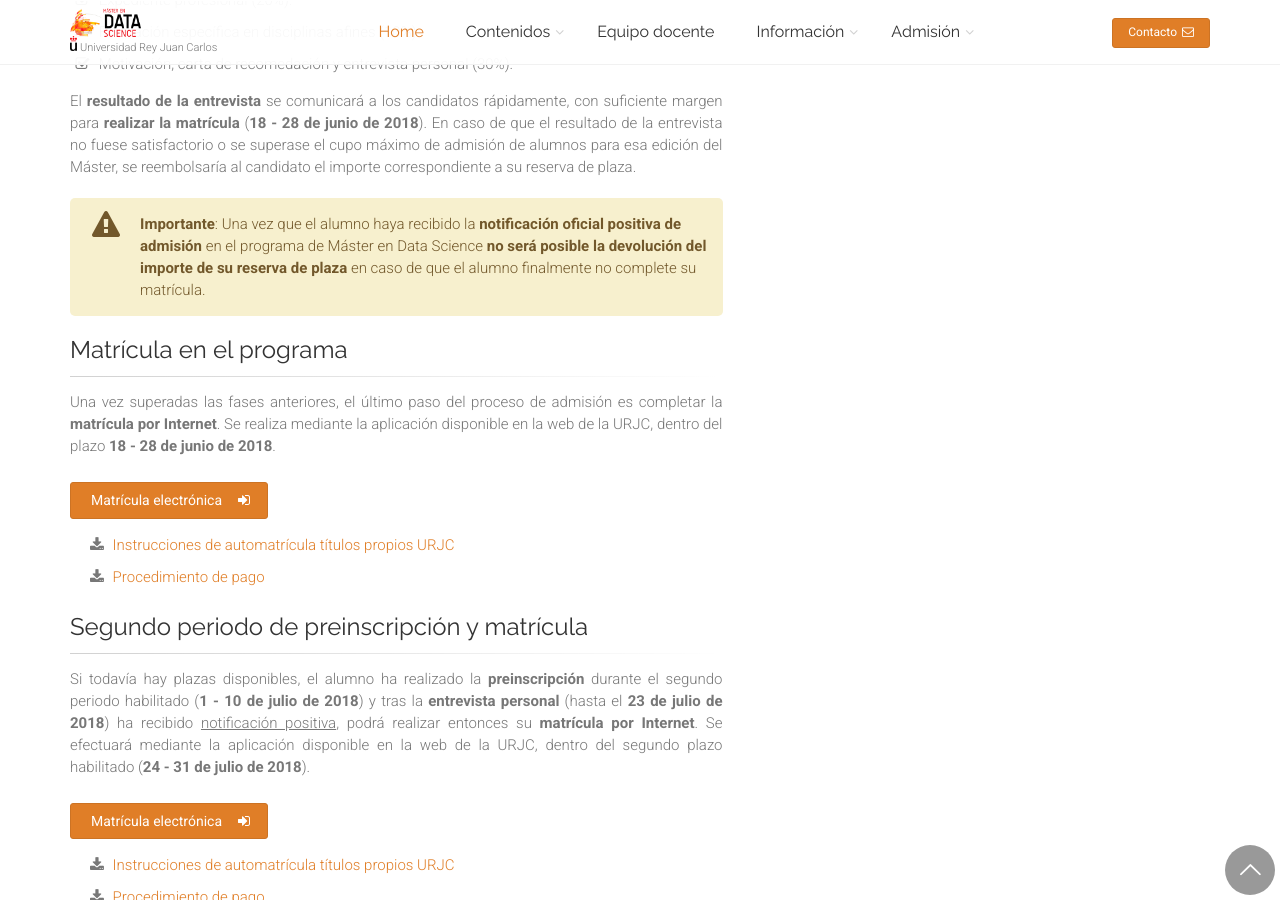
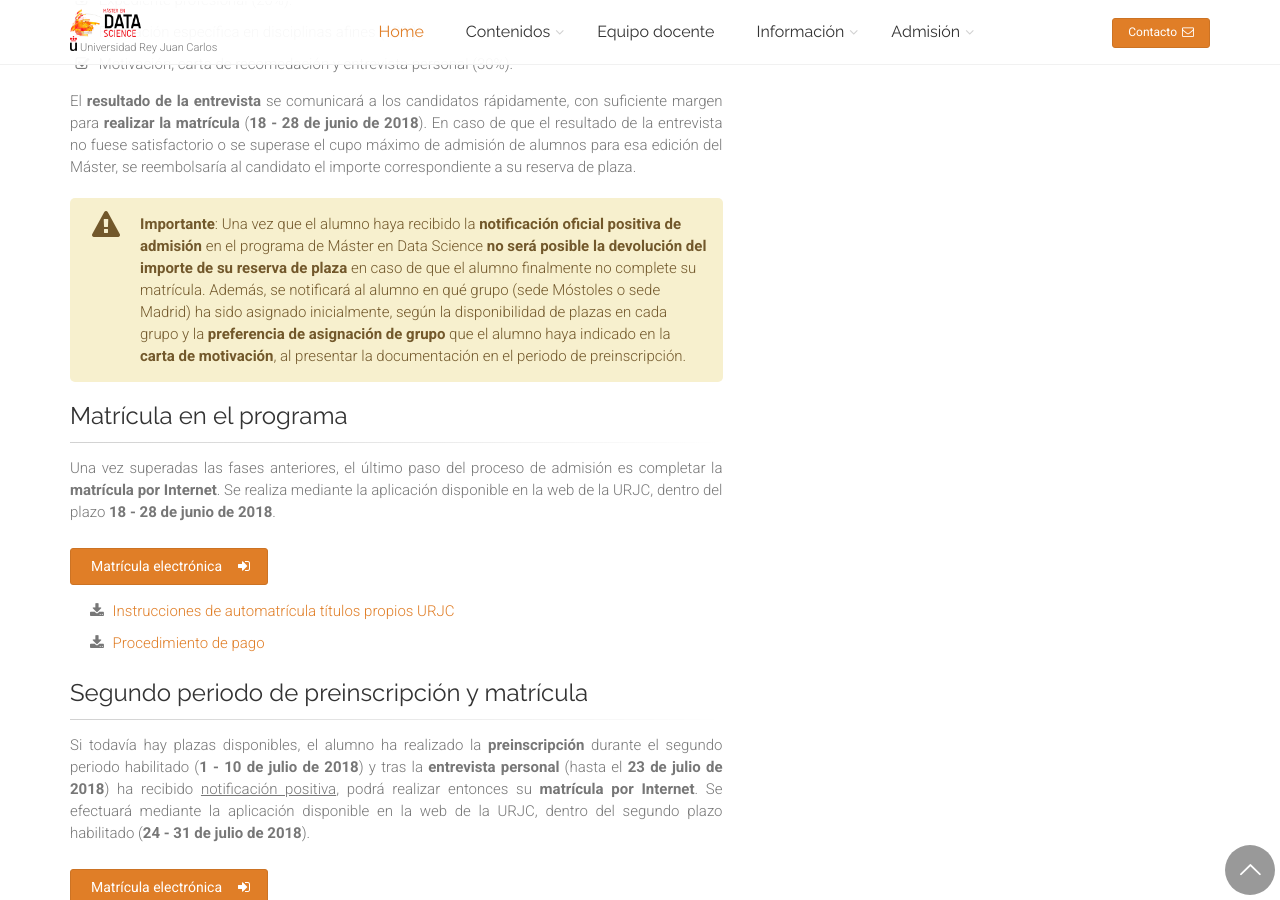
Before and after one commit to URJCDataScience/central, a Jekyll site: the page built from matricula/index.html, in a window 1280 px wide and 900 px high, scrolled down 1044 px. Built offline with Jekyll 4.4.1, drawn with Linux system fonts in a browser that asks for light colours.

Commit message:
Máx. students per group

```diff
--- a/matricula/index.html
+++ b/matricula/index.html
@@ -28,7 +28,7 @@ author: URJCDataScience
 						<strong>5.000€</strong>. <strong class="text-success">Opciones de pago fraccionado</strong> <i class="fa fa-download"></i><a href="http://www.urjc.es/images/EstudiarURJC/Admision_matricula/titulos%20propios/pago_fraccionado.pdf"> Detalles</a>.
 					</li>
 					<li><i class="fa fa-chevron-right pr-10"></i>Número máximo de plazas:
-						<strong class="text-danger">30 alumnos</strong>
+						<strong class="text-danger">30 alumnos</strong> por grupo.
 					</li>
 					<li><i class="fa fa-chevron-right pr-10"></i>Reserva de plaza:
 						<strong>500€</strong> (a descontar del total de la matrícula).
@@ -104,7 +104,10 @@ author: URJCDataScience
 					<strong>Importante</strong>: Una vez que el alumno haya recibido la <strong>notificación oficial positiva de
 					admisión</strong> en el programa de Máster en Data Science <strong>no será posible la devolución
 					del importe de su reserva de plaza</strong> en caso de que el alumno finalmente no complete
-					su matrícula.
+					su matrícula. Además, se notificará al alumno en qué grupo (sede Móstoles o sede Madrid) ha sido
+					asignado inicialmente, según la disponibilidad de plazas en cada grupo y la <strong>preferencia de
+				  asignación de grupo</strong> que el alumno haya indicado en la <strong>carta de motivación</strong>, al
+					presentar la documentación en el periodo de preinscripción.
 				</div>
 
 				 <h3>Matrícula en el programa</h3>
```
